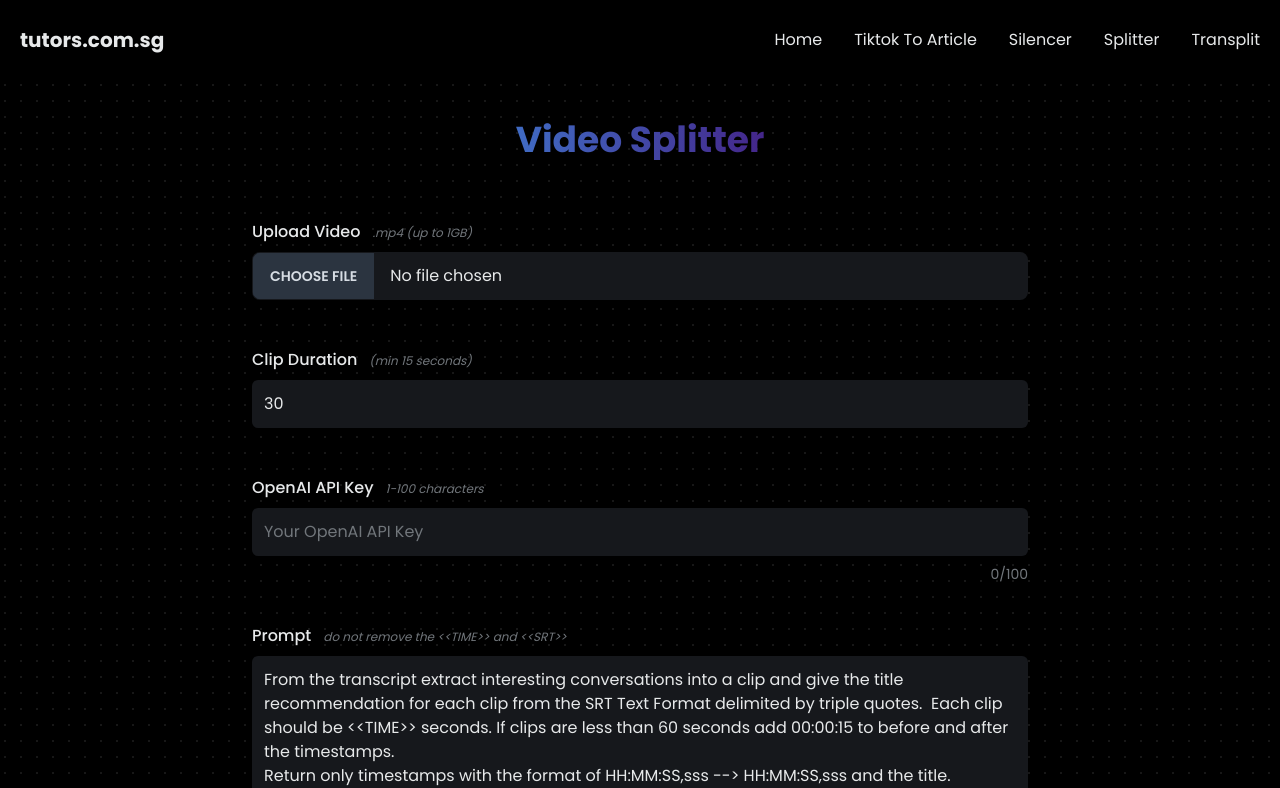
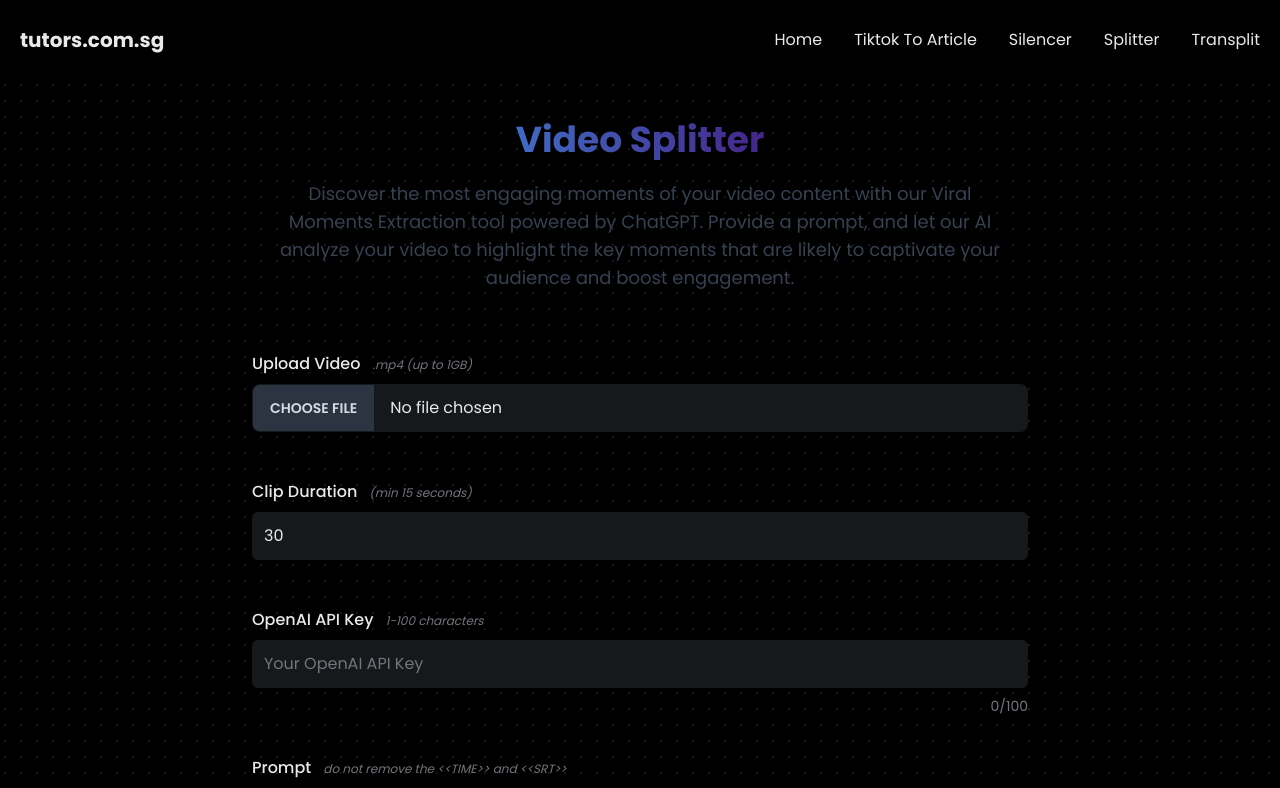
Before and after one commit to tengtutors/tutors_frontend, a Next.js app: page /splitter in a window 1280 px wide. Shown: the top 788 px of the page. Built offline with nearby package versions, Linux system fonts and the light colour scheme.

Commit message:
Update page.jsx

```diff
--- a/app/splitter/page.jsx
+++ b/app/splitter/page.jsx
@@ -7,6 +7,9 @@ const Page = () => {
             <div className="max-w-[55rem] w-full flex flex-col items-center gap-5 pt-10">
 
             <h1 className='text-center text-4xl font-bold text-transparent bg-clip-text bg-gradient-to-r from-secondary to-primary'>Video Splitter</h1>
+            <p className='text-center text-lg text-gray-700 max-w-prose'>
+            Discover the most engaging moments of your video content with our Viral Moments Extraction tool powered by ChatGPT. Provide a prompt, and let our AI analyze your video to highlight the key moments that are likely to captivate your audience and boost engagement.
+            </p>
 
             <div className="flex pt-10 px-3 justify-center self-center w-full max-w-screen-md">
                 <CreateSplitterForm />
```
